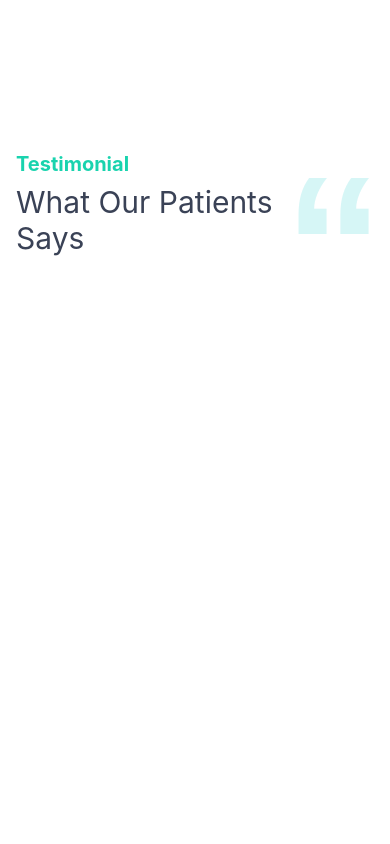
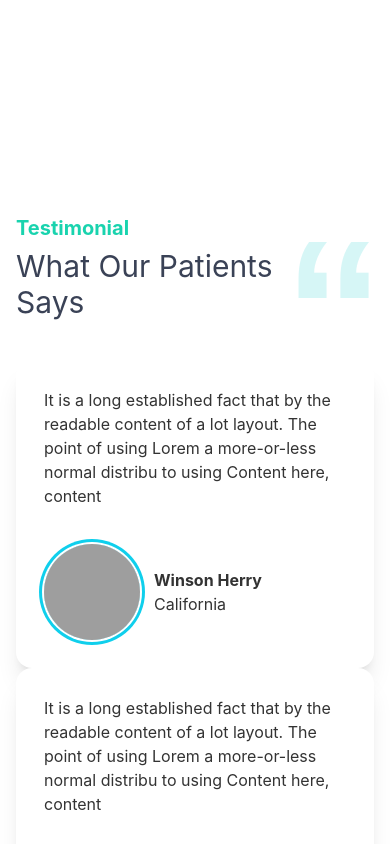
Before and after one commit to jhrhq/doctors-portal, a React (Create React App) app: page /home in a window 390 px wide. Shown: the part 4600-5444 px from the top of the page. Before the commit the page ends 4872 px from the top, so only its background shows below. Built offline with nearby package versions, Linux system fonts and the light colour scheme; grey boxes are pictures that could not be loaded; what tailwindcss-gradient would draw is missing.

Commit message:
testimonial responsive

```diff
--- a/src/Pages/Home/Testimonial.js
+++ b/src/Pages/Home/Testimonial.js
@@ -1,8 +1,10 @@
 import quotes from "../../assets/icons/quote.svg";
+import TestimonialCard from "./TestimonialCard/TestimonialCard";
 const Testimonial = () => {
   return (
-    <div className="p-4">
-      <div className="flex items-center justify-between md:items-start ">
+    <div className="p-4 my-16 md:my-28">
+      {/* first part */}
+      <div className="mb-10 md:mb-20 flex items-center justify-between md:items-start ">
         <div>
           <h2 className="text-xl font-bold text-secondary mb-1.5">
             Testimonial
@@ -15,6 +17,12 @@ const Testimonial = () => {
           <img src={quotes} alt="" className="w-24 md:w-32 lg:w-40" />
         </div>
       </div>
+      {/* second part */}
+      <div className="grid md:grid-cols-3 md:gap-7 lg:gap-12">
+        <TestimonialCard />
+        <TestimonialCard />
+        <TestimonialCard />
+      </div>
     </div>
   );
 };
--- /dev/null
+++ b/src/Pages/Home/TestimonialCard/TestimonialCard.js
@@ -0,0 +1,26 @@
+const TestimonialCard = () => {
+  return (
+    <div className="card bg-base-100 shadow-xl p-7">
+      <p className="mb-9">
+        It is a long established fact that by the readable content of a lot
+        layout. The point of using Lorem a more-or-less normal distribu to using
+        Content here, content
+      </p>
+      <div className="flex items-center">
+        {/* avatar */}
+        <div class="avatar pr-3.5 ">
+          <div class="w-24 rounded-full ring ring-primary ring-offset-base-100 ring-offset-2">
+            <img src="https://placeimg.com/192/192/people" alt="" />
+          </div>
+        </div>
+        {/* title */}
+        <div>
+          <p className="font-bold">Winson Herry</p>
+          <p>California</p>
+        </div>
+      </div>
+    </div>
+  );
+};
+
+export default TestimonialCard;
```
